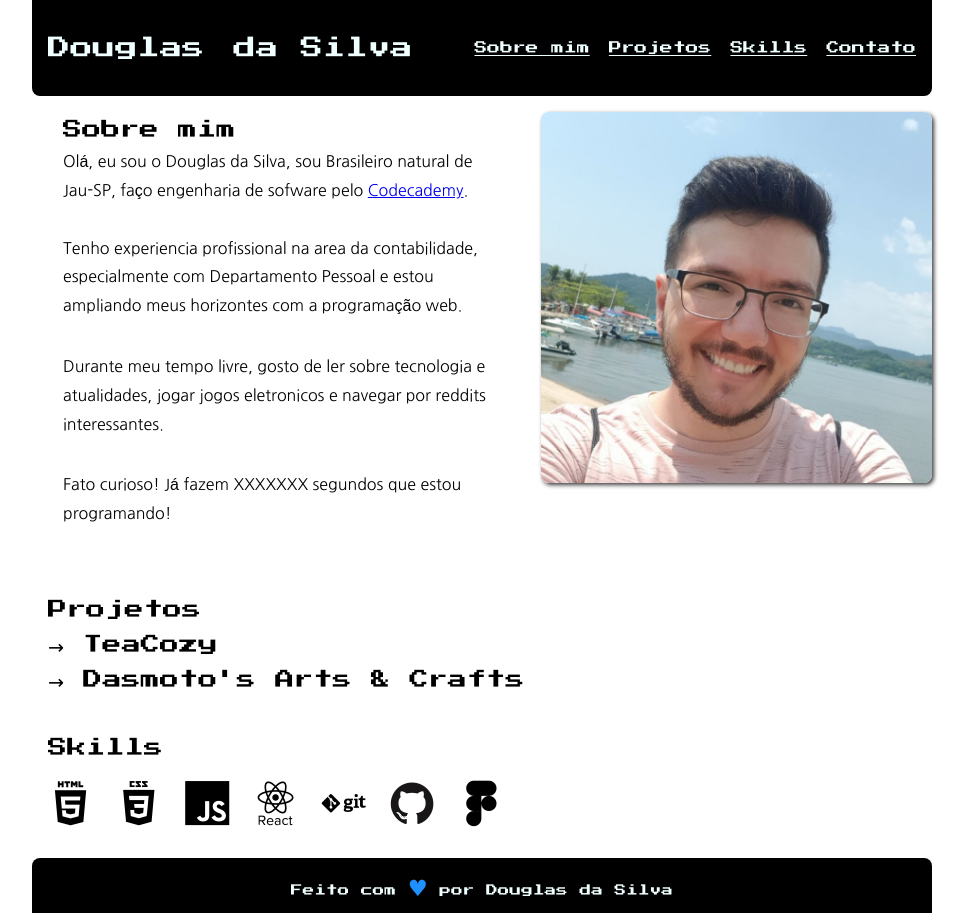
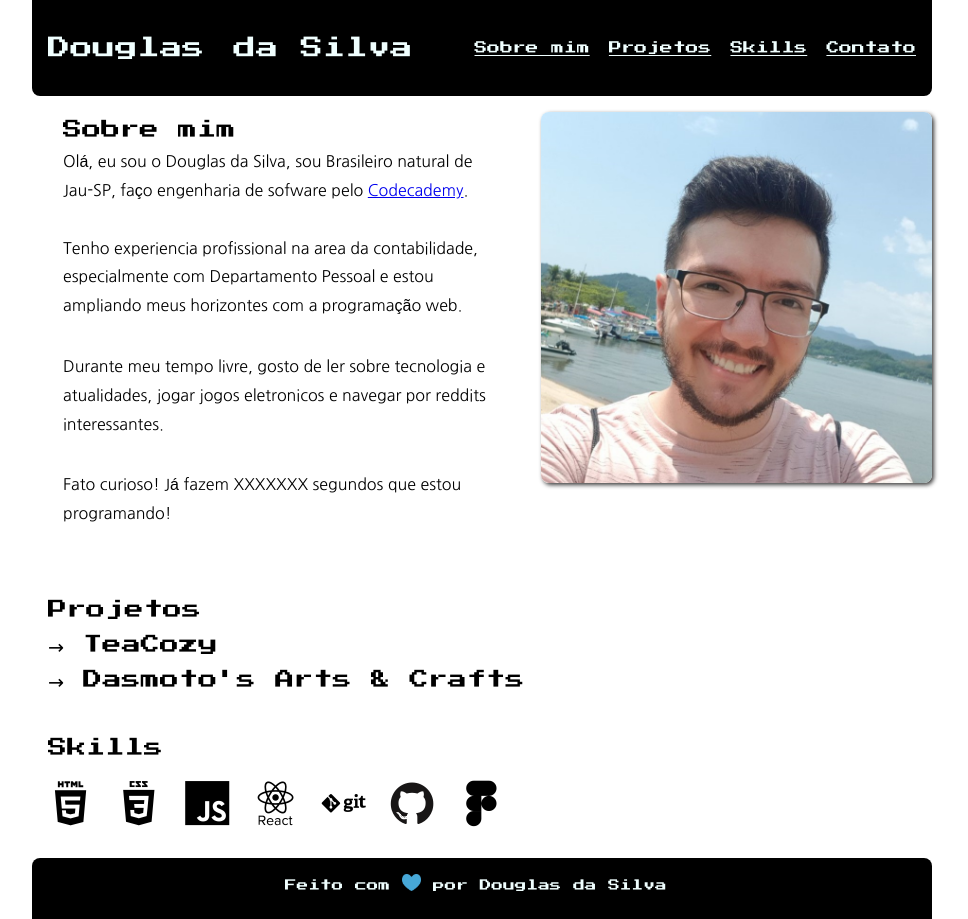
Before and after one commit to dsszsv/Portifolio, a plain HTML site: page index.html in a window 1280 px wide. Shown: the whole page, without its empty margins (158-1126 px from the left). Drawn offline with nearby package versions, Linux system fonts and the light colour scheme.

Commit message:
ajustado rodapé

```diff
--- a/index.html
+++ b/index.html
@@ -59,7 +59,7 @@
         </section>
     </main>
     <footer>
-        <p>Feito com <span id="coracao">♥</span> por Douglas da Silva</p>
+        <p>Feito com <img id="coracao" src="resources/heart.png" alt="coração azul"> por Douglas da Silva</p>
     </footer>
 </body>
 </html>
--- a/style.css
+++ b/style.css
@@ -103,8 +103,10 @@ section p{
 }
 
 #coracao{
-    color: dodgerblue;
-    font-size: 1.4rem;
+    max-width: 60%;
+    max-height: 60%;
+    width: auto;
+    height: auto;
 }
 
 footer{
```
Also changed, not shown: resources/3profile.jpg (added), resources/heart.png (added).
